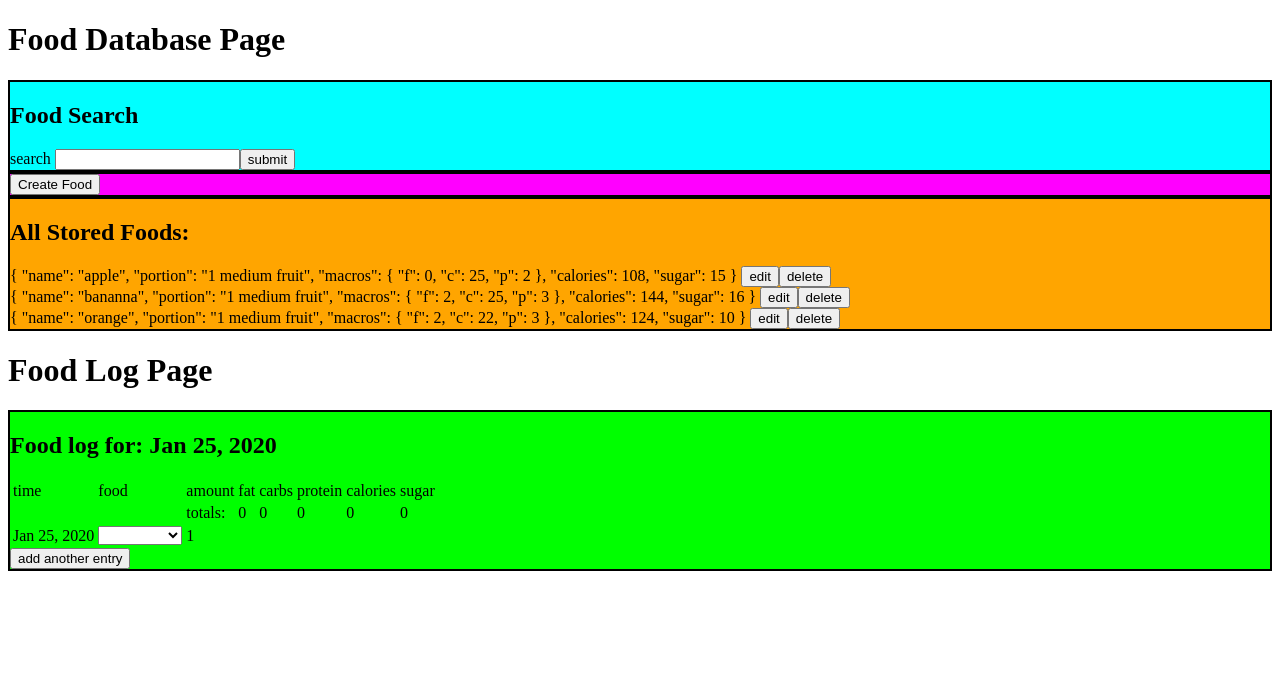
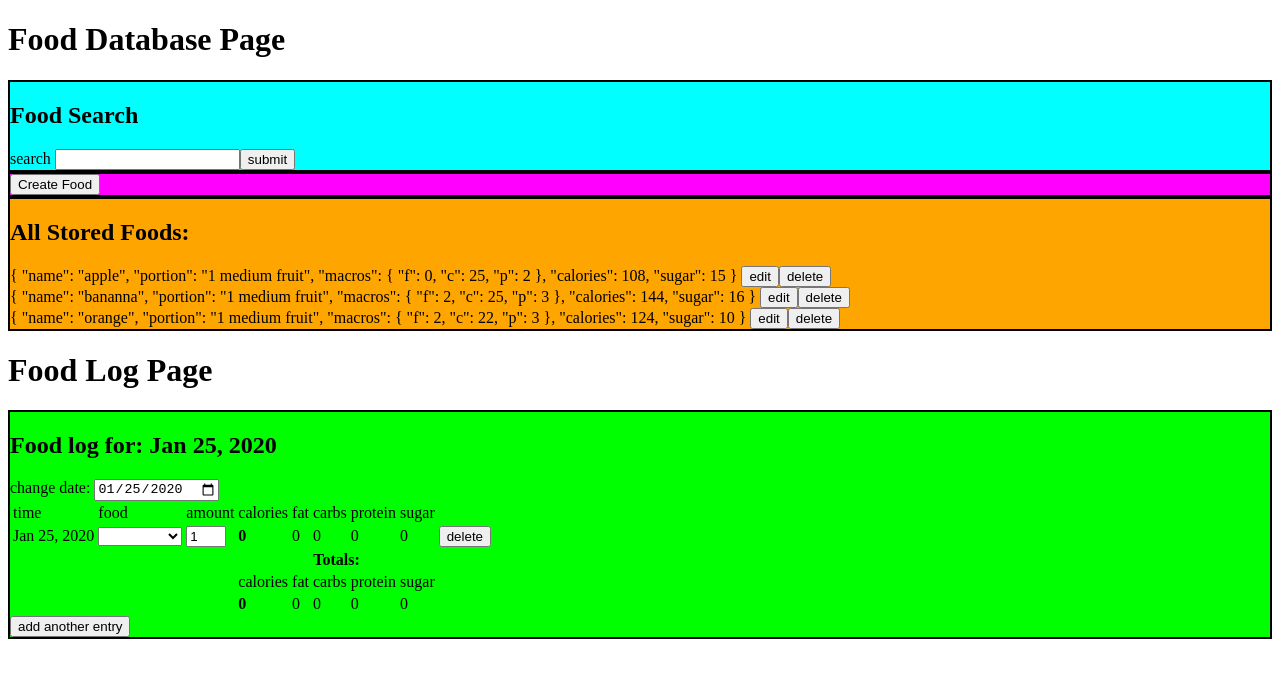
Before and after one commit to oostin623/horn-of-plenty, an Angular app: page / in a window 1280 px wide. Shown: the top 678 px of the page. Built offline with nearby package versions, Linux system fonts and the light colour scheme.

Commit message:
add initial date picker functionality to create log pages for different days

```diff
--- a/src/app/food-log-page/food-log-page.component.css
+++ b/src/app/food-log-page/food-log-page.component.css
@@ -0,0 +1,3 @@
+.amount-input {
+    width: 32px;
+}
--- a/src/app/food-log-page/food-log-page.component.html
+++ b/src/app/food-log-page/food-log-page.component.html
@@ -1,46 +1,87 @@
 <h1> Food Log Page </h1>
+<div class="content-box lime">
 
-<div class="content-box lime">
     <h2> Food log for: {{ logDateValue | date }}</h2>
+
+    <!-- return to today -->
+    <div *ngIf="selectedDate !== today">
+        <button (click)="navagateToToday()"> back to today </button>
+    </div>
+
+    <!-- date switcher -->
+    <label> change date:
+        <input type="date"
+            [(ngModel)]="selectedDateInput"
+            (change)="resetForm()">
+    </label>
+
+    <!-- food log -->
     <form [formGroup]="foodLogDay" (ngSubmit)="onSubmit()">
+        <!-- food log table-->
         <table formArrayName="eats">
+            <!-- table header -->
             <tr>
               <td>time</td>
               <td>food</td>
               <td>amount</td>
+              <td>calories</td>
               <td>fat</td>
               <td>carbs</td>
               <td>protein</td>
-              <td>calories</td>
               <td>sugar</td>
+              <td> <!-- delete button --> </td>
             </tr>
-            <tr>
-                <td></td>
-                <td></td>
-                <td> totals: </td>
-                <td>{{ totalFat }}</td>
-                <td>{{ totalCarbs }}</td>
-                <td>{{ totalProtein }}</td>
-                <td>{{ totalCalories }}</td>
-                <td>{{ totalSugar }}</td>
-            </tr>
+            <!-- food log entries -->
             <tr *ngFor="let row of eats.controls; let i=index" [formGroupName]=i>
                 <td>{{ row.value.time | date }}</td>
+                <!-- food selection -->
                 <td>
-                    <select  formControlName="food" id="foodOptionSelect">
+                    <select  formControlName="food">
                         <option *ngFor="let foodOption of (foodOptions$ | async)"
                                 [ngValue]="foodOption"
-                                (change)="selectedFoodChange(foodOption, i)">
+                                (change)="onSelectFood(foodOption, i)">
                             {{ foodOption.name | json }}
                         </option>
                     </select>
                 </td>
-                <td>{{ row.value.amount }}</td>
-                <td>{{ row.value.food.macros?.f }}</td>
-                <td>{{ row.value.food.macros?.c }}</td>
-                <td>{{ row.value.food.macros?.p }}</td>
-                <td>{{ row.value.food.calories }}</td>
-                <td>{{ row.value.food.sugar }}</td>
+                <!-- amount input -->
+                <td>
+                    <input  type="text" formControlName="amount" maxlength="4" class="amount-input">
+                </td>
+                <!-- display values -->
+                <td><strong>{{ row.value.food?.calories * row.value.amount}}</strong></td>
+                <td>{{ row.value.food?.macros?.f * row.value.amount }}</td>
+                <td>{{ row.value.food?.macros?.c * row.value.amount}}</td>
+                <td>{{ row.value.food?.macros?.p * row.value.amount}}</td>
+                <td>{{ row.value.food?.sugar * row.value.amount}}</td>
+                <td> <button type="button" (click)="deleteLogEntry(i)"> delete </button></td>
+            </tr>
+            <!-- TOTALS -->
+            <tr>
+                <th colspan="3"></th>
+                <th colspan="5"> Totals: </th>
+            </tr>
+            <!-- totals header -->
+            <tr>
+                <td></td>
+                <td></td>
+                <td></td>
+                <td>calories</td>
+                <td>fat</td>
+                <td>carbs</td>
+                <td>protein</td>
+                <td>sugar</td>
+            </tr>
+            <!-- totals display values -->
+            <tr>
+                <td></td>
+                <td></td>
+                <td></td>
+                <td><strong>{{ totalCalories }}</strong></td>
+                <td>{{ totalFat }}</td>
+                <td>{{ totalCarbs }}</td>
+                <td>{{ totalProtein }}</td>
+                <td>{{ totalSugar }}</td>
             </tr>
         </table>
         <button type="button" (click)="createLogEntry()"> add another entry</button>
--- a/src/app/food-log-page/food-log-page.component.ts
+++ b/src/app/food-log-page/food-log-page.component.ts
@@ -5,6 +5,7 @@ import { Component, OnInit } from '@angular/core';
 import { FoodLogDay } from '../shared/food-log-day';
 import { Observable } from 'rxjs';
 import { Food } from '../shared/food';
+import { THIS_EXPR } from '@angular/compiler/src/output/output_ast';
 
 @Component({
   selector: 'app-food-log-page',
@@ -18,6 +19,10 @@ export class FoodLogPageComponent implements OnInit {
   foodOptions$: Observable<Food[]>;
   mealOptions: MealType[] = Object.keys(MealTypeEnum) as MealType[];
 
+  today: Date = new Date();
+  selectedDate: Date = this.today;
+
+
   constructor(
     private foodDatabaseService: FoodDatabaseService,
     private fb: FormBuilder) { }
@@ -25,30 +30,42 @@ export class FoodLogPageComponent implements OnInit {
   ngOnInit() {
     this.foodOptions$ = this.foodDatabaseService.foodData$;
     this.resetForm();
+    this.selectedDate = this.today;
   }
 
   resetForm(): void {
     this.foodLogDayForm = this.fb.group({
-      date: [Date.now(), Validators.required],
+      date: [this.selectedDate, Validators.required],
       eats: this.fb.array([this.defaultEat], Validators.required),
     });
+  }
+
+  navagateToToday() {
+    this.selectedDate = this.today;
+    this.resetForm();
   }
 
   createLogEntry(): void {
     this.eats.controls.push(this.defaultEat);
   }
 
-  selectedFoodChange(foodOption: Food, i) {
+  deleteLogEntry(i: number) {
+    this.eats.removeAt(i);
+  }
+
+  onSelectFood(foodOption: Food, i) {
     this.eats.controls[i].patchValue({
       time: this.eats.get(i).value.time,
       food: foodOption
     });
   }
 
+  /*******************************************************************************************************************/
+
   get defaultEat(): FormGroup {
     return this.fb.group({
       time: Date.now(),
-      food: {},
+      food: null,
       amount: 1,
       type: '',
       meal: '',
@@ -64,25 +81,35 @@ export class FoodLogPageComponent implements OnInit {
   get eats(): FormArray { return this.foodLogDayForm.get('eats') as FormArray; }
 
   get totalFat(): number { return this.eats.controls
-    .filter(control => !!control.value.food.macros)
-    .reduce((total, ctrl) => total + ctrl.value.food.macros.f, 0); }
+    .filter(control => !!control.value.food)
+    .reduce((total, ctrl) => total + ctrl.value.food.macros.f * ctrl.value.amount, 0); }
 
   get totalCarbs(): number { return this.eats.controls
-    .filter(control => !!control.value.food.macros)
-    .reduce((total, ctrl) => total + ctrl.value.food.macros.c, 0); }
+    .filter(control => !!control.value.food)
+    .reduce((total, ctrl) => total + ctrl.value.food.macros.c  * ctrl.value.amount, 0); }
 
   get totalProtein(): number { return this.eats.controls
-    .filter(control => !!control.value.food.macros)
-    .reduce((total, ctrl) => total + ctrl.value.food.macros.p, 0); }
+    .filter(control => !!control.value.food)
+    .reduce((total, ctrl) => total + ctrl.value.food.macros.p  * ctrl.value.amount, 0); }
 
   get totalCalories(): number { return this.eats.controls
-    .filter(control => !!control.value.food.calories)
-    .reduce((total, ctrl) => total + ctrl.value.food.calories, 0); }
+    .filter(control => !!control.value.food)
+    .reduce((total, ctrl) => total + ctrl.value.food.calories  * ctrl.value.amount, 0); }
 
   get totalSugar(): number { return this.eats.controls
-    .filter(control => !!control.value.food.sugar)
-    .reduce((total, ctrl) => total + ctrl.value.food.sugar, 0); }
+    .filter(control => !!control.value.food)
+    .reduce((total, ctrl) => total + ctrl.value.food.sugar  * ctrl.value.amount, 0); }
 
+  getInputDate(date: Date): string {
+    const displayDate = new Date(date);
+    // account for time zones
+    displayDate.setMinutes(
+      displayDate.getMinutes() - displayDate.getTimezoneOffset());
+    // convert to date input string
+    return displayDate.toJSON().slice(0, 10);
+  }
 
+  get selectedDateInput() { return this.getInputDate(this.selectedDate); }
 
-}
+  set selectedDateInput(date) { this.selectedDate = new Date(date); }
+  }
--- a/src/app/shared/food-log-day.ts
+++ b/src/app/shared/food-log-day.ts
@@ -10,7 +10,8 @@ export interface Eat {
     time: Date;
     type: EatType;
     meal: MealType;
-    portion: Portion;
+    food: Food;
+    amount: number;
 }
 export type EatType = ''|'snack'|'meal';
 export type MealType = ''|'breakfast'|'lunch'|'dinner';
```
